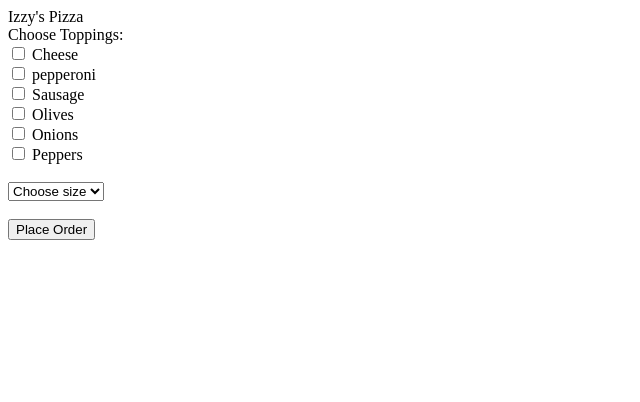
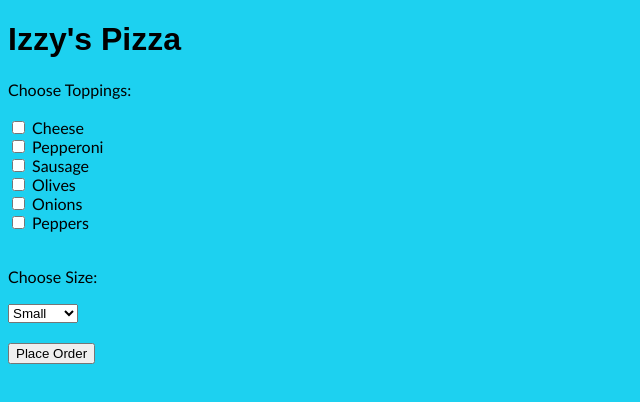
Before and after one commit to Elena-Rosa/IzzyPizza, a plain HTML site: page index.html in a window 1280 px wide. Shown: the whole page, without its empty margins (0-640 px from the left). Drawn offline with Linux system fonts and the light colour scheme.

Commit message:
linked css in html and fixed typo in js

```diff
--- a/index.html
+++ b/index.html
@@ -6,23 +6,24 @@
     <meta name="viewport" content="width=device-width, initial-scale=1.0">
     <title>Izzy's Pizza</title>
     <script src="js/scripts.js"></script>
+    <link rel="stylesheet" href="css/styles.css">
 </head>
 
 <body>
-    <hi>Izzy's Pizza</hi>
+    <h1>Izzy's Pizza</h1>
     <form>
         <label>
-            Choose Toppings:<br>
+            Choose Toppings:<br><br>
             <input type="checkbox" id="cheese"> Cheese<br>
-            <input type="checkbox" id="pepperoni"> pepperoni<br>
+            <input type="checkbox" id="pepperoni"> Pepperoni<br>
             <input type="checkbox" id="sausage"> Sausage<br>
             <input type="checkbox" id="olives"> Olives<br>
             <input type="checkbox" id="onions"> Onions<br>
             <input type="checkbox" id="peppers"> Peppers<br>
         </label>
         <br>
+        <p>Choose Size:</p>
         <select id="size">
-            <option value="">Choose size</option>
             <option value="small">Small</option>
             <option value="medium">Medium</option>
             <option value="large">Large</option>
--- a/js/scripts.js
+++ b/js/scripts.js
@@ -54,7 +54,7 @@ function placeOrder() {
         toppings.push("peppers");
     }
 
-    let size = docoment.getElementById("size").value
+    let size = document.getElementById("size").value
 
 
     let pizza = new Pizza(toppings, size);
```
